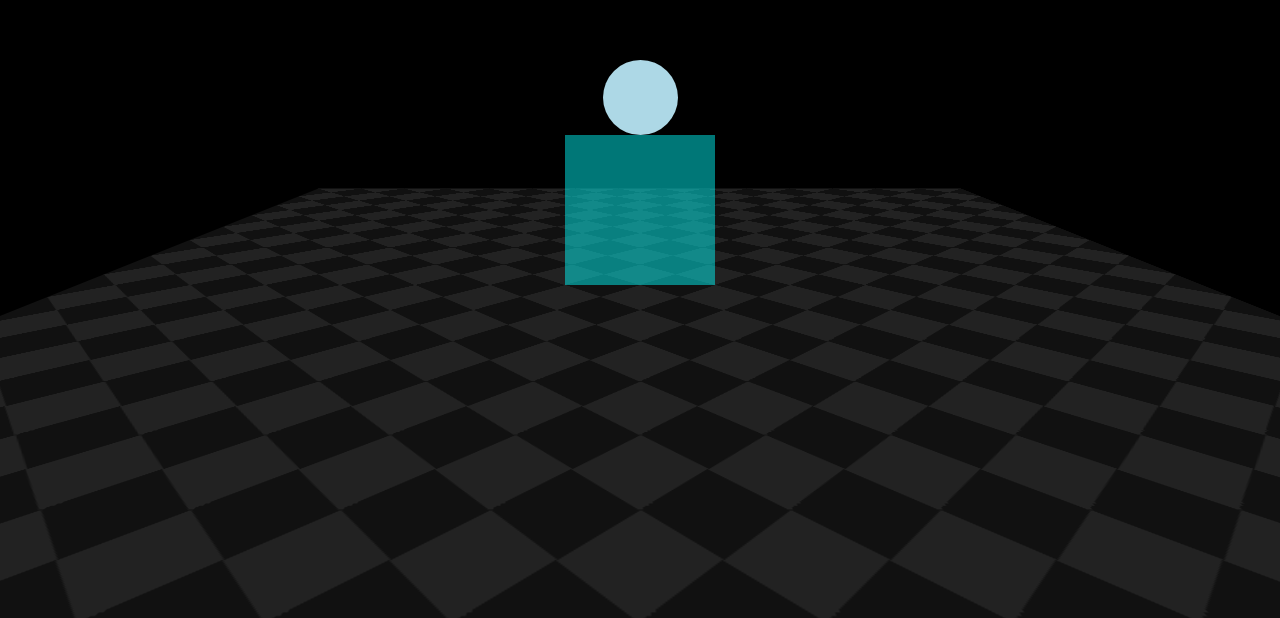
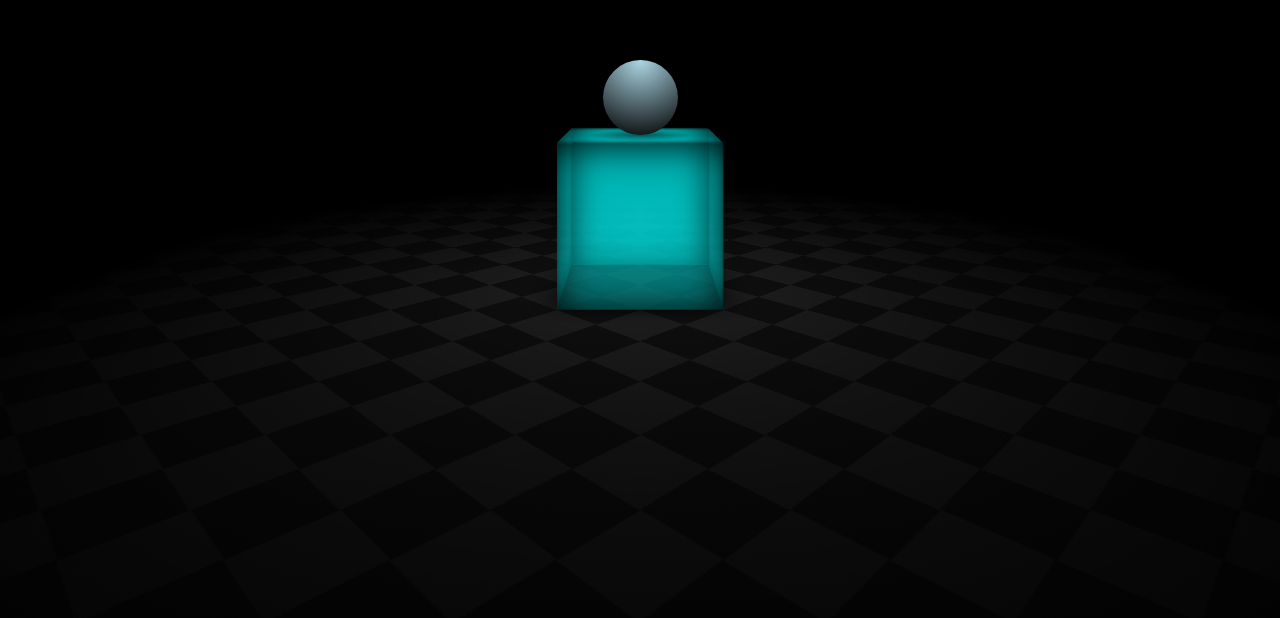
Before and after one commit to AndyCatlow/kevinpowelltutorials, a plain HTML site: page 3d-css/index.html in a window 1280 px wide. Shown: the part 198-816 px from the top of the page. Drawn offline with Linux system fonts and the light colour scheme.

Commit message:
add 3d styling to ball

```diff
--- a/3d-css/index.css
+++ b/3d-css/index.css
@@ -26,26 +26,75 @@ body {
   position: absolute;
   left: -0.5em;
   bottom: 1em;
+  background-image: radial-gradient(circle at top, lightblue, #000);
+}
+
+.ballShadow {
+  position: absolute;
+  width: 100%;
+  height: 100%;
+  background-image: radial-gradient(#0007, #0000 50%);
 }
 
 .cube {
   width: 2em;
   height: 2em;
-  background: var(--boxColor);
+  transform-style: preserve-3d;
   position: absolute;
   top: -1em;
   left: -1em;
 }
 
+.cube .left,
+.cube .right,
+.cube .front,
+.cube .back {
+  position: absolute;
+  width: 100%;
+  height: 100%;
+  background: var(--boxColor);
+  box-shadow: 0 0 0.5em #000 inset;
+}
+
+.cube .front {
+  transform: translateZ(1em);
+}
+
+.cube .right {
+  transform: rotateY(90deg) translateZ(1em);
+}
+.cube .back {
+  transform: rotateY(180deg) translateZ(1em);
+}
+.cube .left {
+  transform: rotateY(270deg) translateZ(1em);
+}
+
+.cube .top {
+  position: absolute;
+  width: 2em;
+  height: 2em;
+  background: var(--boxColor);
+  transform: translateY(-50%) rotateX(90deg);
+  box-shadow: 0 0 0.5em #000 inset;
+}
+
+.cube .bottom {
+  position: absolute;
+  width: 2em;
+  height: 2em;
+  background: #0007;
+  bottom: 0;
+  transform: translateY(50%) rotateX(90deg);
+  box-shadow: 0 0 0.5em #000;
+}
+
 .floor {
   width: 15em;
   height: 15em;
-  background-image: repeating-conic-gradient(
-    from 45deg,
-    #111 0deg 90deg,
-    #222 90deg 180deg
-  );
-  background-size: 1em 1em;
+  background-image: radial-gradient(#0000, #000 75%),
+    repeating-conic-gradient(from 45deg, #111 0deg 90deg, #222 90deg 180deg);
+  background-size: 100%, 1em 1em;
   position: absolute;
   transform: translate(-50%, -50%) rotateX(90deg);
   top: 1em;
--- a/3d-css/index.html
+++ b/3d-css/index.html
@@ -16,7 +16,9 @@
         <div class="back"></div>
         <div class="left"></div>
         <div class="right"></div>
-        <div class="top"></div>
+        <div class="top">
+          <div class="ballShadow"></div>
+        </div>
         <div class="bottom"></div>
       </div>
       <div class="ball"></div>
```
